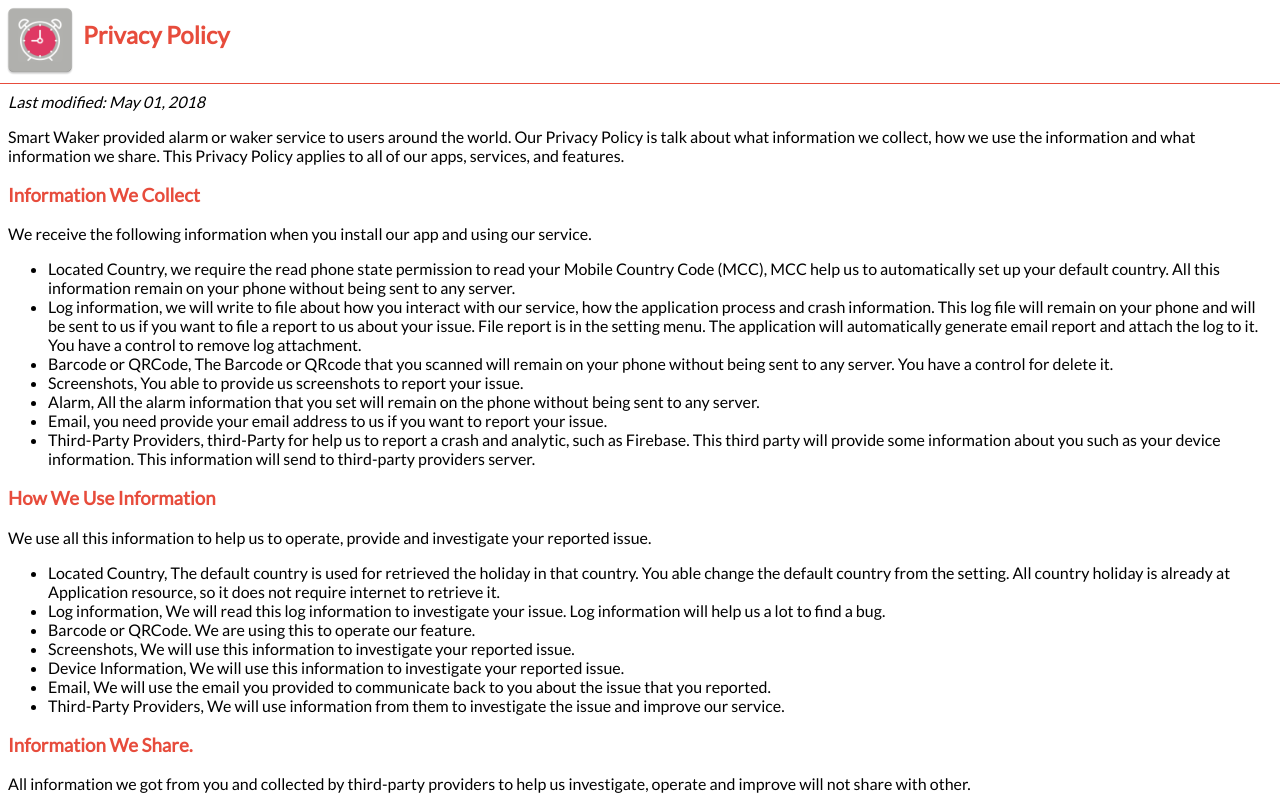
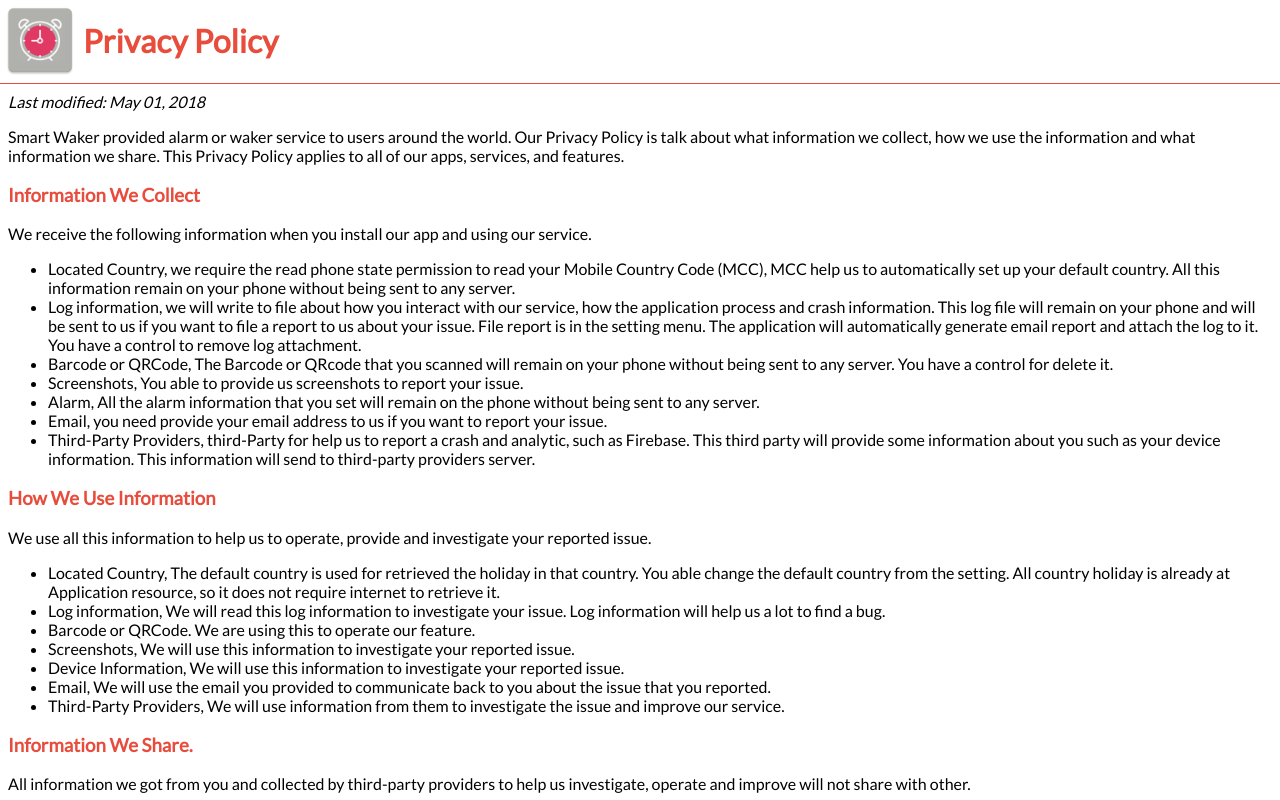
Before and after one commit to jefryjacky/jefryjacky.github.io, a plain HTML site: page product/smartwaker/privacy-policy.html in a window 1280 px wide. Shown: the top 800 px of the page. Drawn offline with nearby package versions, Linux system fonts and the light colour scheme.

Commit message:
change style

```diff
--- a/product/smartwaker/privacy-policy.html
+++ b/product/smartwaker/privacy-policy.html
@@ -14,7 +14,7 @@
       color: #e74c3c;
       border-bottom: 1px solid #e74c3c;
     }
-    h2 {
+    h1 {
       vertical-align:top;
       display: inline-block;
     }
@@ -31,7 +31,7 @@
     <div style="display: inline-block;">
       <img style="height:80px;" src="images/ic_launcher-2.png" alt="logo"/>
     </div>
-   <h2 class="animated rubberBand">Privacy Policy</h2>
+   <h1 class="animated rubberBand">Privacy Policy</h1>
   </div>
   <div class="container animated slideInUp">
     <i>Last modified: May 01,  2018</i>
```
